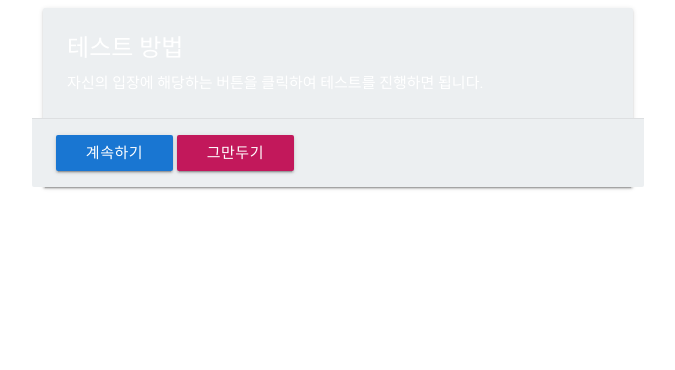
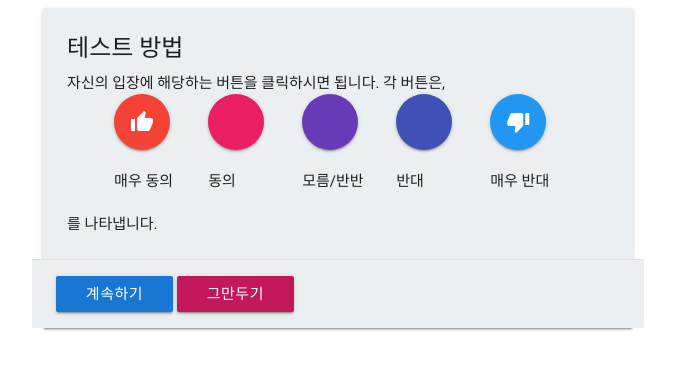
Before and after one commit to soma0sd/Freethinker-N-Value, a Jekyll site: the page built from start.html, in a window 1280 px wide. Shown: the top 370 px of the page, without its empty margins (302-977 px from the left). Built offline with Jekyll 4.4.1, drawn with Linux system fonts in a browser that asks for light colours; nearby versions of some CDN libraries.

Commit message:
레이아웃 업데이트

```diff
--- a/index.html
+++ b/index.html
@@ -7,7 +7,7 @@ layout: default
 
 <hr>
 
-<button id="start-btn" class="waves-effect waves-light btn center-align" onclick="location.href='{{ site.url }}/start.html';">
+<button id="start-btn" class="waves-effect waves-light btn center-align" onclick="location.href='{{ site.url }}/start';">
   시작하기
 </button>
 
--- a/start.html
+++ b/start.html
@@ -4,9 +4,36 @@ layout: default
 <div class="row">
  <div class="col s12 m8 offset-m2">
    <div class="card blue-grey lighten-5">
-     <div class="card-content white-text">
+     <div class="card-content">
        <span class="card-title">테스트 방법</span>
-       <p>자신의 입장에 해당하는 버튼을 클릭하여 테스트를 진행하면 됩니다.</p>
+       <p>자신의 입장에 해당하는 버튼을 클릭하시면 됩니다. 각 버튼은,</p>
+       <div class="row">
+         <div class="col s2 offset-s1">
+           <button class="btn-floating btn-large waves-effect waves-light red">
+           <i class="material-icons">thumb_up</i>
+           </button></div>
+         <div class="col s2">
+           <button class="btn-floating btn-large waves-effect waves-light pink">
+           </button></div>
+         <div class="col s2">
+           <button class="btn-floating btn-large waves-effect waves-light deep-purple">
+           </button></div>
+         <div class="col s2">
+           <button class="btn-floating btn-large waves-effect waves-light indigo">
+           </button></div>
+         <div class="col s2">
+           <button class="btn-floating btn-large waves-effect waves-light blue">
+             <i class="material-icons">thumb_down</i>
+           </button></div>
+       </div>
+       <div class="row">
+         <div class="col s2 offset-s1">매우 동의</div>
+         <div class="col s2">동의</div>
+         <div class="col s2">모름/반반</div>
+         <div class="col s2">반대</div>
+         <div class="col s2">매우 반대</div>
+       </div>
+       <p>를 나타냅니다.</p>
      </div>
      <div class="card-action row">
        <button class="blue darken-2 waves-effect waves-light btn s6 m4" onclick="location.href='{{ site.url }}/2017/12/05/quiz';">
```
